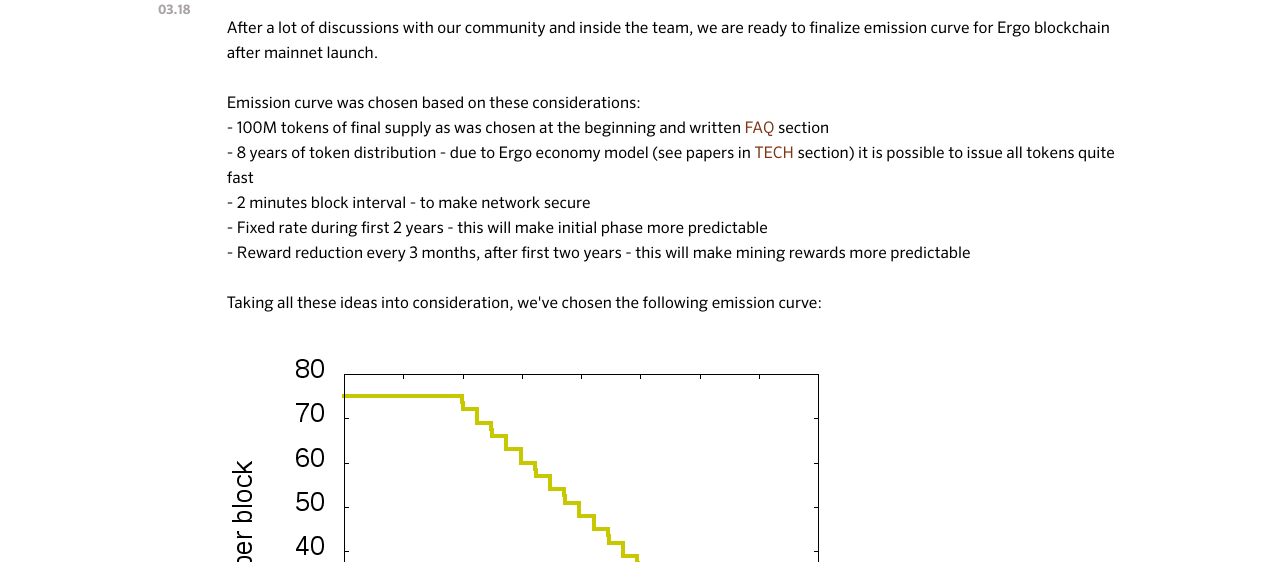
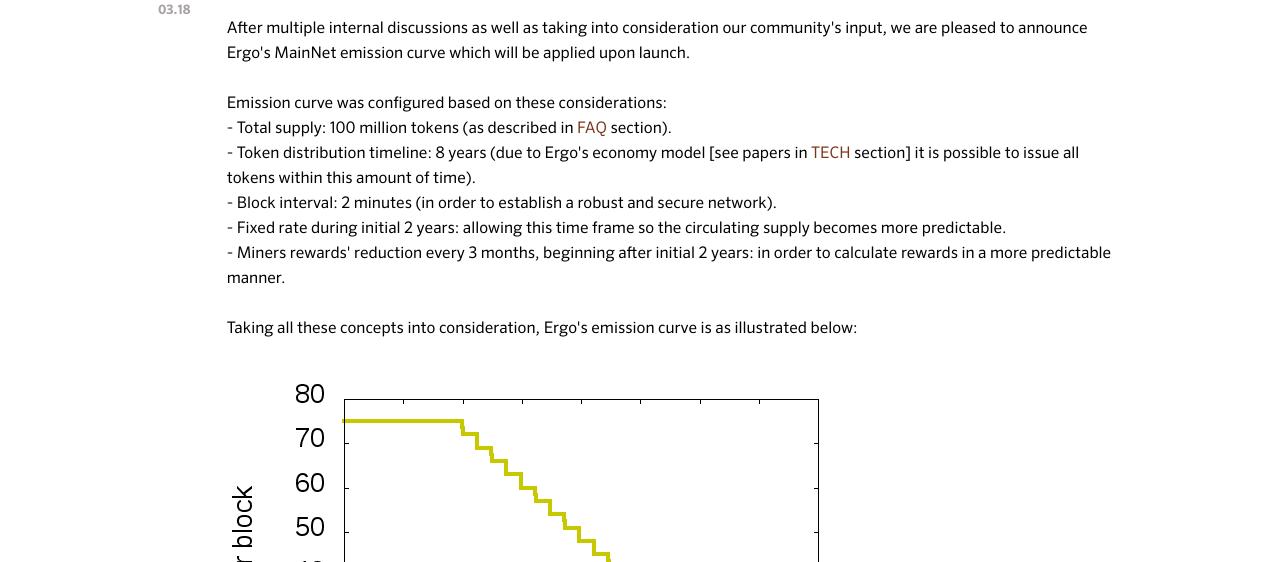
Before and after one commit to ergoplatform/site, a plain HTML site: page news_emission_curve.html in a window 1280 px wide. Shown: the part 238-800 px from the top of the page. Drawn offline with nearby package versions, Linux system fonts and the light colour scheme.

Commit message:
emission cuve fixes

```diff
--- a/news_emission_curve.html
+++ b/news_emission_curve.html
@@ -51,26 +51,22 @@
                         03.18
                     </div>
                     <h1>ERGO Emission curve</h1>
-                    <p>After a lot of discussions with our community and inside the team, we are ready to finalize
-                        emission curve for Ergo blockchain after mainnet launch.</p>
-                    <p>Emission curve was chosen based on these considerations:
+                    <p>After multiple internal discussions as well as taking into consideration our community's input, we are pleased to announce Ergo's MainNet emission curve which will be applied upon launch.</p>
+                    <p>Emission curve was configured based on these considerations:
                     <ul style="list-style-type:disc">
-                        <li>- 100M tokens of final supply as was chosen at the beginning and written <a href="faq.html">FAQ</a>
-                            section
-                        </li>
-                        <li>- 8 years of token distribution - due to Ergo economy model (see papers in <a
-                                href="tech.html">TECH</a> section) it is possible to issue all tokens quite fast
-                        </li>
-                        <li>- 2 minutes block interval - to make network secure</li>
-                        <li>- Fixed rate during first 2 years - this will make initial phase more predictable</li>
-                        <li>- Reward reduction every 3 months, after first two years - this will make mining rewards
-                            more predictable
+                        <li>- Total supply: 100 million tokens (as described in <a href="faq.html">FAQ</a> section).</li>
+                        <li>- Token distribution timeline: 8 years (due to Ergo's economy model [see papers in <a href="tech.html">TECH</a> section] it is possible to issue all tokens within this amount of time).</li>
+                        <li>- Block interval: 2 minutes (in order to establish a robust and secure network).</li>
+                        <li>- Fixed rate during initial 2 years: allowing this time frame so the circulating supply becomes more predictable.</li>
+                        <li>-  Miners rewards' reduction every 3 months, beginning after initial 2 years: in order to calculate rewards in a more predictable manner.
                         </li>
                     </ul>
                     </p>
-                    <p>Taking all these ideas into consideration, we've chosen the following emission curve:</p>
+                    <p>Taking all these concepts into consideration, Ergo's emission curve is as illustrated below:</p>
                     <p><img src="img/EmissionRate.png" alt=""><img src="img/EmissionCurve.png" alt=""></p>
-                    <p>Concrete formula may be found in our <a href="https://github.com/ergoplatform/ergo/blob/master/src/main/scala/org/ergoplatform/mining/emission/CoinsEmission.scala#L36">github</a> - it starts with 75 coins per block and this reward reduces for 3 coins every 3 months. Total supply in such a case is 97739925 coins while first year supply is 19710000 coins. Regarding this first years supply, we will burn 3029000 more EFYT tokens leaving 1971000 circulating EFYT tokens.</p>
+                    <p>Detailed formula is available in our <a href="https://github.com/ergoplatform/ergo/blob/master/src/main/scala/org/ergoplatform/mining/emission/CoinsEmission.scala#L36">GitHub</a> - it begins with 75 coins per block, such reward is diminished by 3 coins every 3 months. Therefore 1st year supply will be 19,710,000 coins while total supply will equal 97,739,925 coins.</p>
+                    <p>This emission curve will be used in both money and data chains. Regarding initial 1 year supply,  a total of 3,029,000 $EFYT coins shall be burnt thus leaving 1,971,000 $EFYT coins as circulating supply.</p>
+
                 </div>
             </div>
             <div class="col-lg-1"></div>
```
